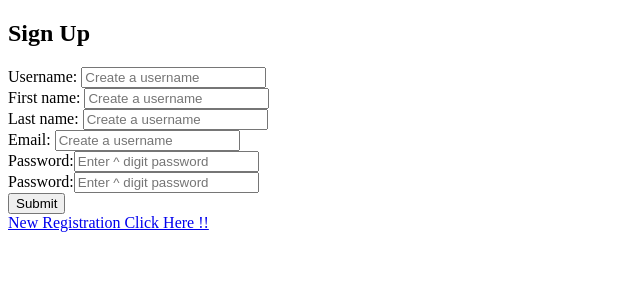
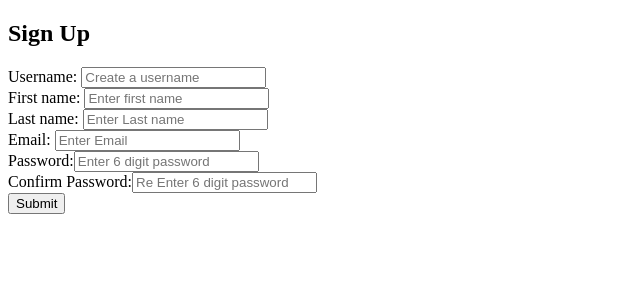
Before and after one commit to Anjali2201/django-authentication, a Django app: page /signup in a window 1280 px wide. Shown: the top 300 px of the page, without its empty margins (0-640 px from the left). Run offline with Django 4.2, Linux system fonts and the light colour scheme.

Commit message:
updated login/signup

```diff
--- a/authetication/views.py
+++ b/authetication/views.py
@@ -1,15 +1,48 @@
+import re
 from django.http import HttpResponse
-from django.shortcuts import render
-
-
+from django.shortcuts import redirect, render
+from django.contrib.auth.models import User
+from django.contrib.auth import authenticate,login
+from django.contrib import messages
 def home(request):
     return render(request,"authentication/index.html")
 
 def signup(request):
+    if request.method=="POST":
+        username=request.POST.get('username')
+        fname=request.POST.get('fname')
+        lname=request.POST.get('lname')
+        email=request.POST.get('email')
+        pass1=request.POST.get('pass1')
+        pass2=request.POST.get('pass2')
+
+        myuser = User.objects.create_user(username,email,pass1)
+        myuser.first_name = fname
+        myuser.last_name = lname
+
+        myuser.save()
+        messages.success(request,"Your account has been created successfully")
+
+        return redirect('signin')
     return render(request,"authentication/signup.html")
 
+
 def signin(request):
-    return render(request,"authentication/signin.html")
+    if request.method=='POST':
+        username=request.POST.get('username')
+        pwd = request.POST.get('pass1')
+
+        user = authenticate(username=username,password=pwd)
+
+        if user is not None:
+            login(request,user)
+            fname=user.first_name
+            return render(request,"authentication/index.html",{'fname':fname})
+        else:
+            messages.error(request,"Bad credentials")
+            return redirect('home')
+
+    return render(request, "authentication/signin.html")
 
 def signout(request):
     pass
--- a/templates/authentication/signup.html
+++ b/templates/authentication/signup.html
@@ -7,16 +7,15 @@
 </head>
 <body>
 <h2>Sign Up</h2>
-    <form method="GET">
-
-        <label>Username:</label> <input type="text" id="username" name="un" placeholder="Create a username" required/><br>
-        <label>First name:</label> <input type="text" id="username" name="un" placeholder="Create a username" required/><br>
-        <label>Last name:</label> <input type="text" id="username" name="un" placeholder="Create a username" required/><br>
-        <label>Email:</label> <input type="text" id="username" name="un" placeholder="Create a username" required/><br>
-        <label>Password:</label><input type="password" id="pass" name="pwd" placeholder="Enter ^ digit password" required/><br>
-        <label>Password:</label><input type="password" id="pass" name="pwd" placeholder="Enter ^ digit password" required/><br>
+    <form method="POST">
+        {% csrf_token %}
+        <label>Username:</label> <input type="text" id="username" name="username" placeholder="Create a username" required/><br>
+        <label>First name:</label> <input type="text" id="fname" name="fname" placeholder="Enter first name" required/><br>
+        <label>Last name:</label> <input type="text" id="lname" name="lname" placeholder="Enter Last name" required/><br>
+        <label>Email:</label> <input type="email" id="email" name="email" placeholder="Enter Email" required/><br>
+        <label>Password:</label><input type="password" id="pass1" name="pass1" placeholder="Enter 6 digit password" required/><br>
+        <label>Confirm Password:</label><input type="password" id="pass2" name="pass2" placeholder="Re Enter 6 digit password" required/><br>
         <button type="submit">Submit</button><br>
-        <a href="/signup.html"> New Registration Click Here !!</a>
 
     </form>
     </div>
```
Also changed, not shown: templates/authentication/signin.html (+5 -5 lines), db.sqlite3.
